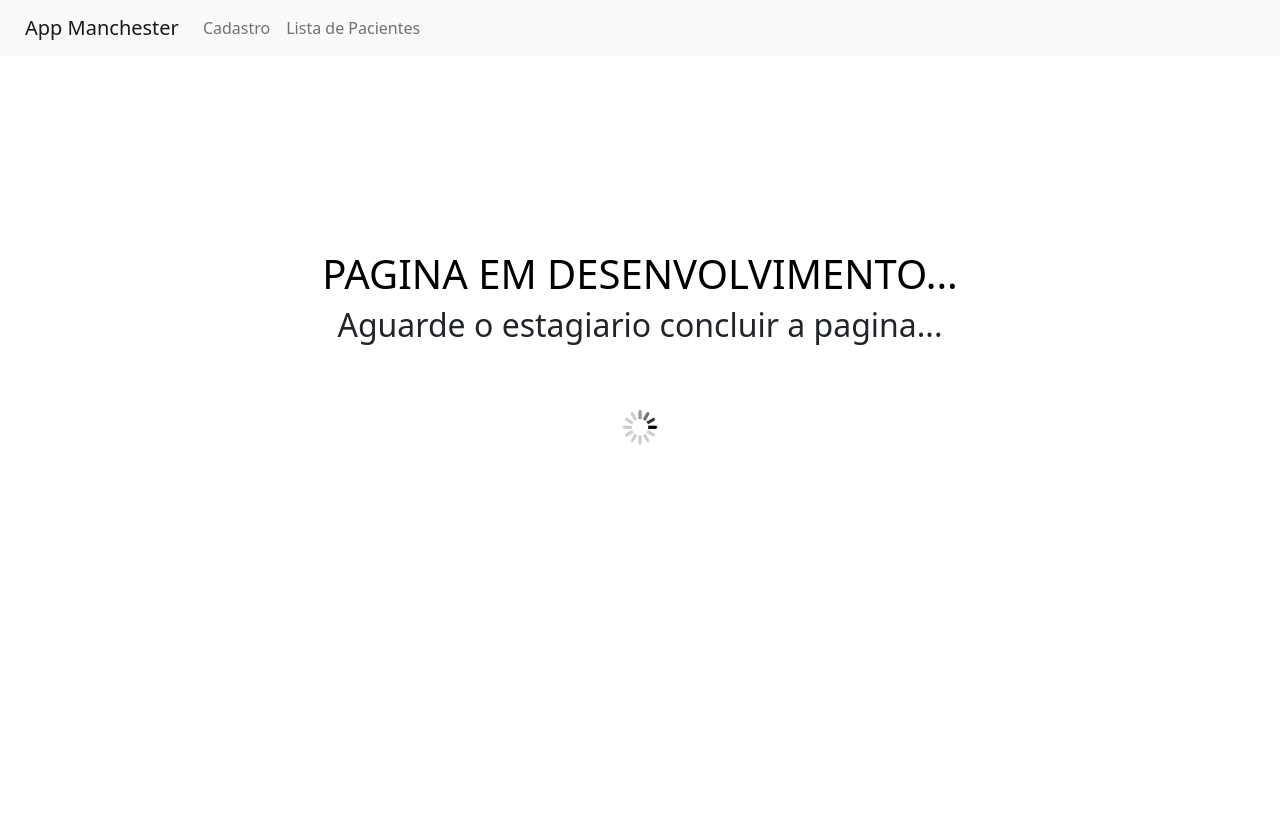
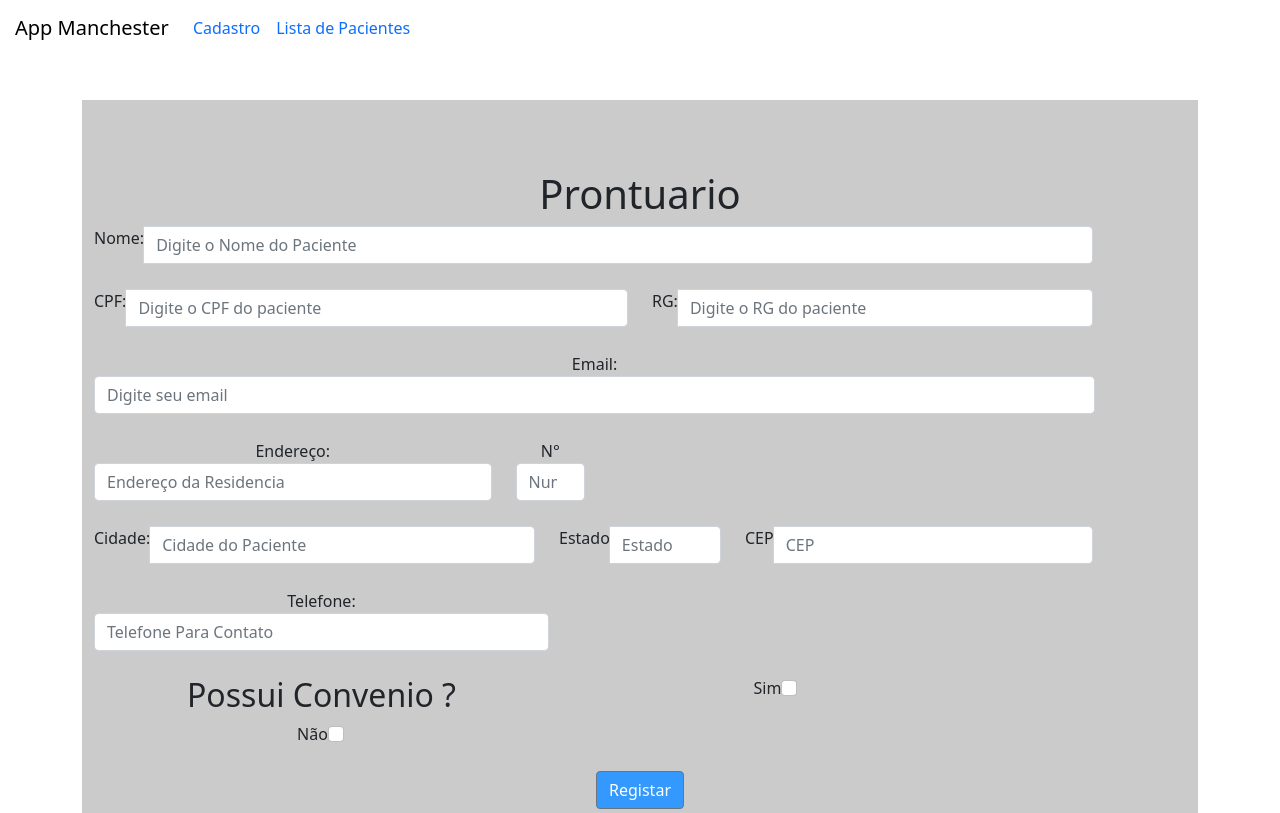
Before and after one commit to Cavalari0100/appmanchesterfront, a React (Create React App) app: page /cadastroPaciente in a window 1280 px wide. Built offline with nearby package versions, Linux system fonts and the light colour scheme.

Commit message:
ativando pg cadastro e concertando navBar

```diff
--- a/src/App.js
+++ b/src/App.js
@@ -2,9 +2,9 @@ import './App.css';
 import {Container} from 'reactstrap';
 import MainNavBar from './components/MainNavBar/MainNavBar';
 import { BrowserRouter as Router, Switch, Route } from 'react-router-dom';
-//import CreatNewPaciente from './components/Paginas/Cadastro/CadastroPaciente';
+import CreatNewPaciente from './components/Paginas/Cadastro/CadastroPaciente';
 import FirstPage from './components/Paginas/FirstPage/FirstPage';
-import EmDev from './components/Paginas/EmDev/EmDesenvolvimento';
+//import EmDev from './components/Paginas/EmDev/EmDesenvolvimento';
 import ListAllPacientes from './components/Paginas/Listas/ListAllPacientes';
 
 
@@ -16,7 +16,7 @@ function App() {
         <Container>
           <Switch>
             <Route exact path='/' component={FirstPage}/>
-            <Route exact path='/cadastroPaciente' component={EmDev}/>
+            <Route exact path='/cadastroPaciente' component={CreatNewPaciente}/>
            <Route exact path='/pacientes' component={ListAllPacientes}/>
           </Switch>
         </Container>
--- a/src/components/MainNavBar/MainNavBar.jsx
+++ b/src/components/MainNavBar/MainNavBar.jsx
@@ -1,14 +1,19 @@
 import React from 'react';
 import { Component } from 'react';
-import { Navbar, NavbarBrand, NavItem ,Nav, NavLink, Container} from 'reactstrap';
+import { Navbar, NavbarBrand, NavItem, Nav, NavLink, Container } from 'reactstrap';
 
-class MainNavBar extends Component{
-    state={};
-    render(){
-        return(
-            <div>
-                <Navbar color="light" light expand="lg" style={{position:"fixed", width:"100%", paddingLeft:25}}>
-                    <NavbarBrand href="/">App Manchester</NavbarBrand>
+class MainNavBar extends Component {
+    state = {};
+    render() {
+        return (
+            <div style={{ paddingBottom: 100 }}>
+                <Navbar fixed="top"
+                    expand="md"
+                    style={
+                        { backgroundColor: "white", position: "fixed", width: '100%' }
+                    }
+                >
+                    <NavbarBrand href="/" style={{marginLeft: "15px", color: "black" }} >App Manchester</NavbarBrand>
                     <Nav className="mr-auto" navbar>
                         <NavItem><NavLink href="/CadastroPaciente">Cadastro</NavLink></NavItem>
                     </Nav>
--- a/src/components/Paginas/Cadastro/CadastroPaciente.js
+++ b/src/components/Paginas/Cadastro/CadastroPaciente.js
@@ -6,7 +6,7 @@ import { Col, Row, Button, Form, FormGroup, Label, Input, Container,InputGroup }
 function CreatNewPaciente(props){
 
   const [newPaciente,setNewPaciente] = useState({nome:'',cep:'',cidade:'',cpf:'',email:'',endereco:'',estado:'',numeroResidencia:'',rg:'',telefone:''});
-  const url = "http://localhost:3001/creatNewPaciente"
+  const url = "https://uploadappmanchester.herokuapp.com/creatNewPaciente"
   //{"nome":"","cep":"","cidade":"","cpf":"","email":"","endereco":"","estado":"","numeroResidencia":"","rg":"","telefone":""}
 
   const IncertNewPaciente = (e) =>{
```
